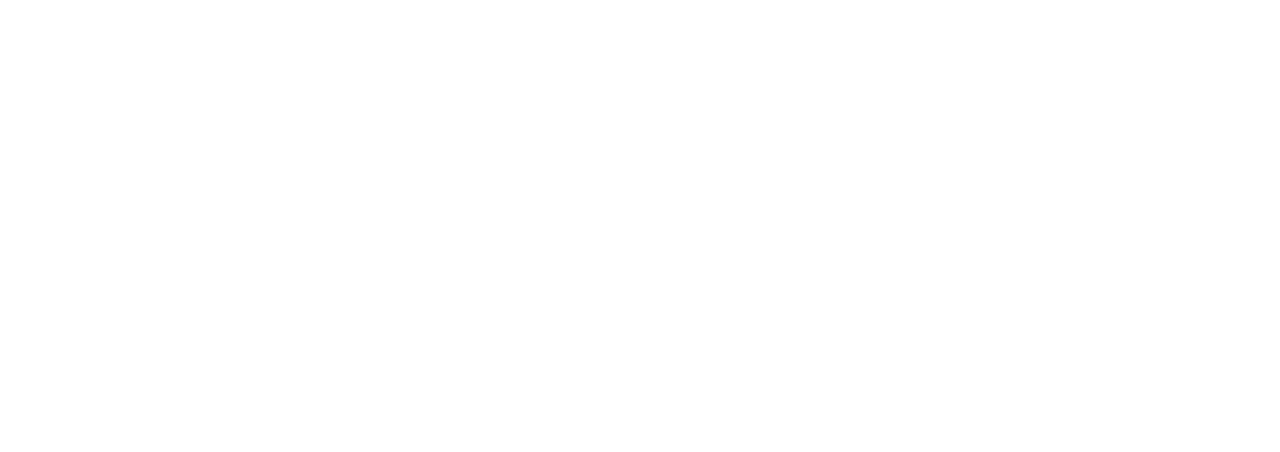
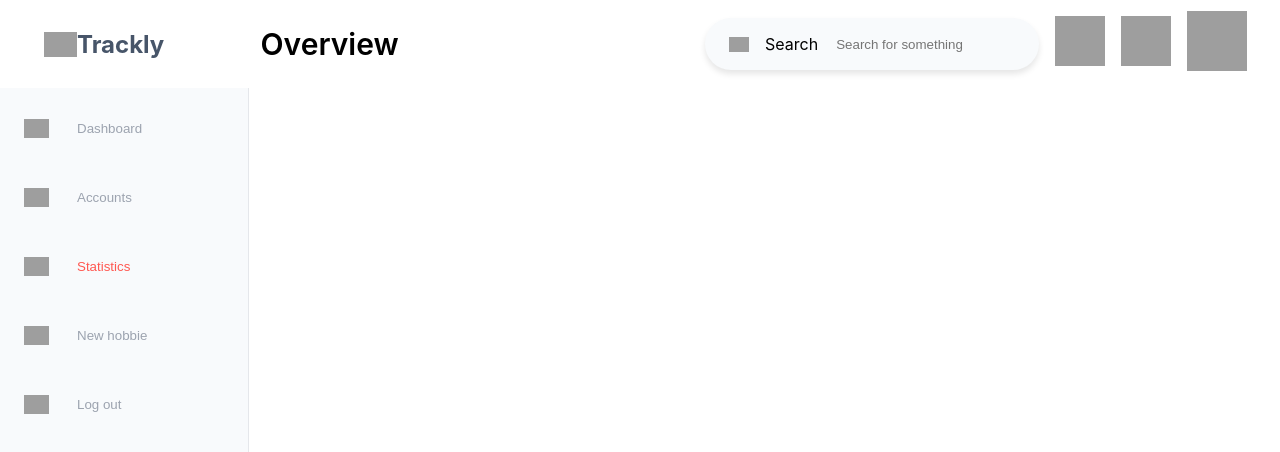
Before and after one commit to All4A/Trackly, a React (Create React App) app in the folder frontend/: page /statistics in a window 1280 px wide. Before the commit this address had no page. Shown: the top 452 px of the page. Built offline with nearby package versions, Linux system fonts and the light colour scheme; grey boxes are pictures that could not be loaded.

Commit message:
feat: add stats page skeleton

```diff
--- a/frontend/src/App.js
+++ b/frontend/src/App.js
@@ -4,6 +4,7 @@ import './App.css';
 import SignUp from './components/SignUp/SignUp';
 import SignIn from './components/SignIn/SignIn';
 import Dashboard from './components/Dashboard/Dashboard';
+import Statistics from './components/Statistics/Statistics'
 
 const App = () => {
   return (
@@ -12,6 +13,7 @@ const App = () => {
         <Route exact path="/" element={<SignIn />} />
         <Route path="/signup" element={<SignUp />} />
         <Route path="/dashboard" element={<Dashboard />} />
+        <Route path="/statistics" element={<Statistics />} />
       </Routes>
     </Router>
   );
--- /dev/null
+++ b/frontend/src/components/Statistics/Statistics.css
@@ -0,0 +1,61 @@
+.statistics-container {
+  display: flex;
+  flex-direction: column;
+  height: 100vh;
+}
+
+.main-content {
+  flex: 1;
+  min-width: 0;
+  /* Prevents overflow issues */
+}
+
+/* Main Content Styling */
+.content-header {
+  font-size: 1.5rem;
+  font-weight: bold;
+  color: #2d3748;
+  margin-bottom: 1.5rem;
+}
+
+.divider {
+  height: 1px;
+  background-color: #e2e8f0;
+  margin-bottom: 1.5rem;
+}
+
+.chart-container {
+  background-color: #ffffff;
+  border-radius: 1rem;
+  box-shadow: 0 4px 6px rgba(0, 0, 0, 0.1);
+  height: 120px;
+  width: 100%;
+  margin-bottom: 2rem;
+}
+
+.chart-image {
+  width: 100%;
+  height: auto;
+  object-fit: contain;
+  border-radius: 0;
+}
+
+.weekly-activity {
+  width: 42%;
+}
+
+.monthly-history {
+  width: 58%;
+}
+
+/* Responsive Design */
+@media (max-width: 768px) {
+  .flex-container {
+    flex-direction: column;
+  }
+
+  .weekly-activity,
+  .monthly-history {
+    width: 100%;
+  }
+}
--- /dev/null
+++ b/frontend/src/components/Statistics/Statistics.jsx
@@ -0,0 +1,53 @@
+import React, { useState } from "react";
+import Header from "../Header";
+import NavItem from "../NavItem";
+import "./Statistics.css";
+
+const NAV_ITEMS = [
+  {
+    icon: "https://cdn.builder.io/api/v1/image/assets/TEMP/52cc0491a8a854a6223c8f6f5eb25a394220233d9af9b146381e516021a4f12a?placeholderIfAbsent=true&apiKey=83f09f65141e45b4bd5a3a0e1157ad85",
+    label: "Dashboard",
+    id: "dashboard"
+  },
+  {
+    icon: "https://cdn.builder.io/api/v1/image/assets/TEMP/15b5cfc67820989891b23b4a3710555588e81195c9ddeab528597b09ac566868?placeholderIfAbsent=true&apiKey=83f09f65141e45b4bd5a3a0e1157ad85",
+    label: "Accounts",
+    id: "accounts"
+  },
+  { icon: "https://cdn.builder.io/api/v1/image/assets/TEMP/380cdb3e93aaef46827ba46ba7b8fe11fb670b7dc56c86e51b76801ccbf6329a?placeholderIfAbsent=true&apiKey=83f09f65141e45b4bd5a3a0e1157ad85",
+    label: "Statistics",
+    id: "statistics"
+  },
+  {
+    icon: "https://cdn.builder.io/api/v1/image/assets/TEMP/df1fb30faa992d3c769dff04787e1dae0d488fa050ac98dd3ea32c6eb922c904?placeholderIfAbsent=true&apiKey=83f09f65141e45b4bd5a3a0e1157ad85",
+    label: "New hobbie",
+    id: "new"
+  },
+  {
+    icon: "https://cdn.builder.io/api/v1/image/assets/TEMP/cb3b5e46aa2a248a1a76117e406f510ecf7e2f23b6cf1d96b9a1d498186831bb?placeholderIfAbsent=true&apiKey=83f09f65141e45b4bd5a3a0e1157ad85",
+    label: "Log out",
+    id: "logout"
+  }
+];
+
+export default function Statistics() {
+  const [activeNav, setActiveNav] = useState("statistics");
+
+  return (
+    <div className="statistics-container">
+      <Header />
+      <nav className="nav-sidebar">
+        {NAV_ITEMS.map(({ icon, label, id }) => (
+          <NavItem
+            key={id}
+            icon={icon}
+            label={label}
+            isActive={activeNav === id}
+            onClick={() => setActiveNav(id)}
+            className={`nav-item ${activeNav === id ? "active" : ""}`}
+          />
+        ))}
+      </nav>
+    </div>
+  );
+}
```
